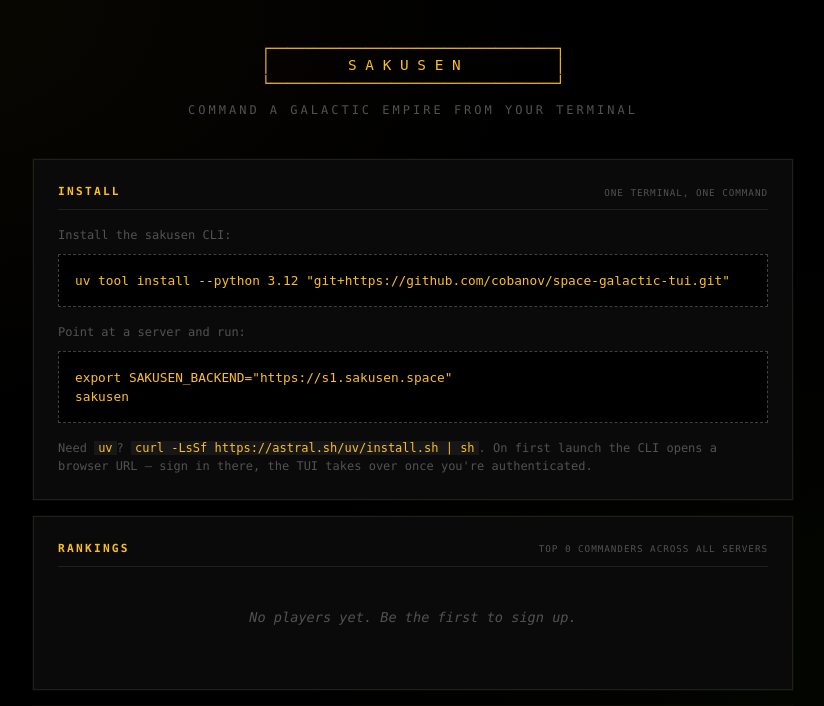
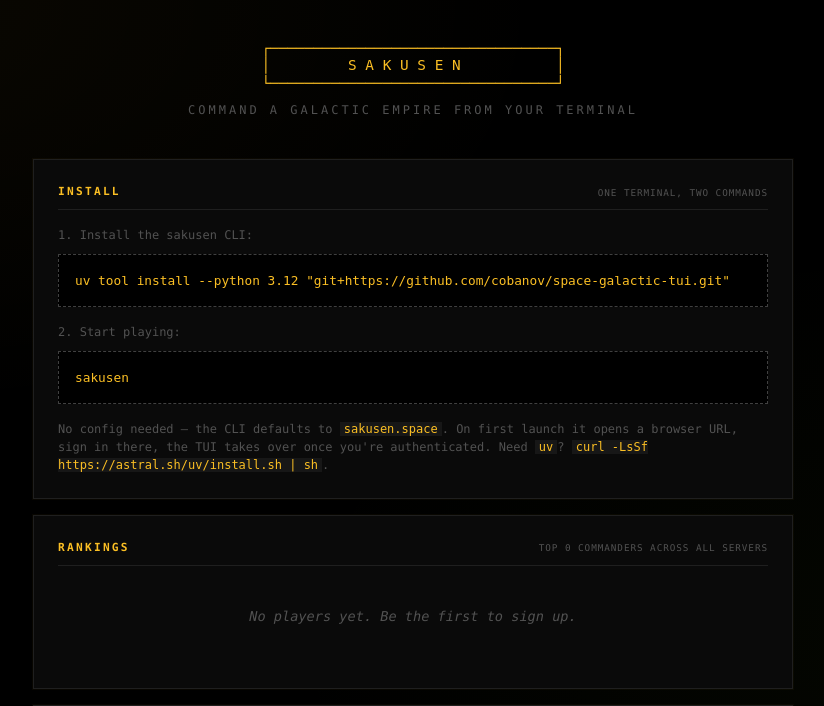
Before and after one commit to cobanov/terminal.army, a FastAPI app: template backend/app/templates/lobby.html in a window 1280 px wide. Shown: the part 73-779 px from the top of the page, without its empty margins (227-1051 px from the left). Run offline with FastAPI, Linux system fonts and the light colour scheme; the template is opened without the code that fills it, so the values that code supplies are empty.

Commit message:
feat(cli): default backend to https://sakusen.space
End users no longer need to export SAKUSEN_BACKEND for the public
deployment — sakusen with no args connects to the canonical lobby /
shard at sakusen.space. The lobby install card drops the export
step accordingly.

Resolution order is now --remote > $SAKUSEN_BACKEND > DEFAULT_BACKEND.
--solo still overrides everything for local development.

Co-Authored-By: Claude Opus 4.7 <noreply@anthropic.com>

```diff
--- a/backend/app/templates/lobby.html
+++ b/backend/app/templates/lobby.html
@@ -30,16 +30,16 @@
   {# Single column of cards, centered. #}
 
   <div class="card">
-    <h2 class="card-title">Install <small>one terminal, one command</small></h2>
-    <p class="hint" style="margin-bottom:0.6rem;">Install the sakusen CLI:</p>
+    <h2 class="card-title">Install <small>one terminal, two commands</small></h2>
+    <p class="hint" style="margin-bottom:0.6rem;">1. Install the sakusen CLI:</p>
     <pre class="key">uv tool install --python 3.12 "git+https://github.com/cobanov/space-galactic-tui.git"</pre>
-    <p class="hint" style="margin:1rem 0 0.6rem 0;">Point at a server and run:</p>
-    <pre class="key">export SAKUSEN_BACKEND="{% if primary_shard_url %}{{ primary_shard_url }}{% else %}https://s1.sakusen.space{% endif %}"
-sakusen</pre>
+    <p class="hint" style="margin:1rem 0 0.6rem 0;">2. Start playing:</p>
+    <pre class="key">sakusen</pre>
     <p class="hint" style="margin-top:1rem;">
-      Need <code>uv</code>? <code>curl -LsSf https://astral.sh/uv/install.sh | sh</code>.
-      On first launch the CLI opens a browser URL — sign in there, the TUI takes
-      over once you're authenticated.
+      No config needed — the CLI defaults to <code>sakusen.space</code>. On first
+      launch it opens a browser URL, sign in there, the TUI takes over once
+      you're authenticated. Need <code>uv</code>?
+      <code>curl -LsSf https://astral.sh/uv/install.sh | sh</code>.
     </p>
   </div>
 
```
Also changed, not shown: tui/ogame_tui/cli.py (+9 -2 lines).
